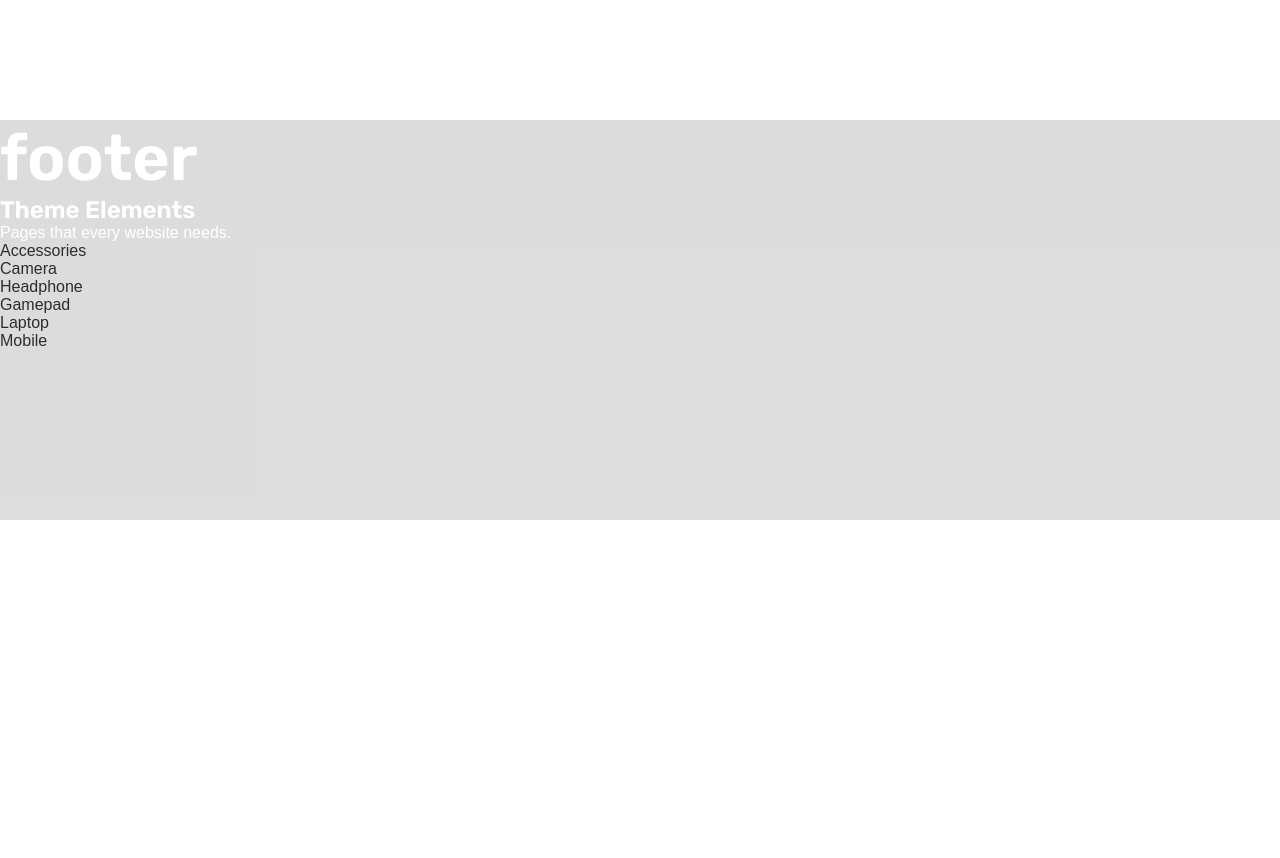
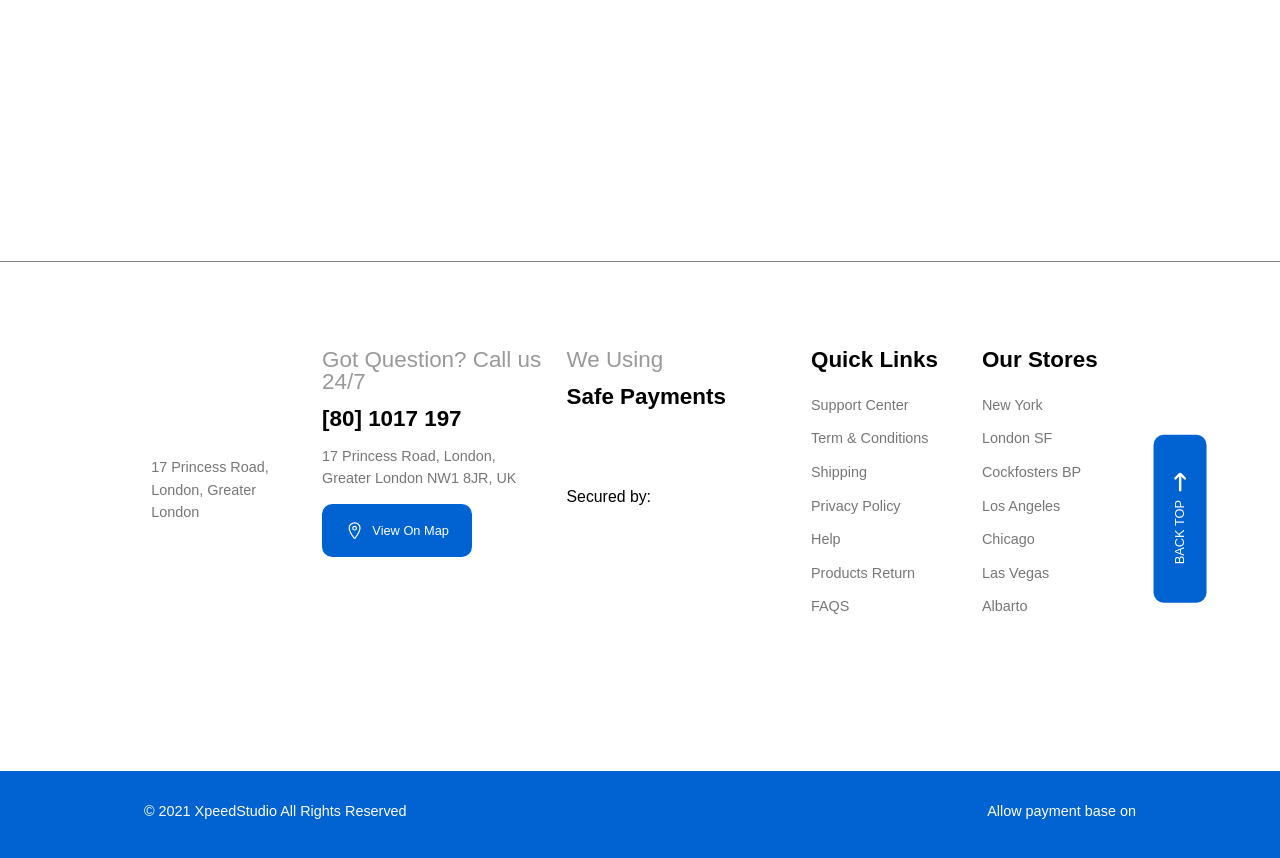
Before and after one commit to eslamal3kda/Marketo_e-commerce_project, a React (Vite) app: page / in a window 1280 px wide. Shown: the part 520-1378 px from the top of the page. Before the commit the page ends 1040 px from the top, so only its background shows below. Built offline with nearby package versions, Linux system fonts and the light colour scheme; a web font is replaced by a local one.

Commit message:
add footer

```diff
--- a/src/components/GallerySubList/GallerySubList.jsx
+++ b/src/components/GallerySubList/GallerySubList.jsx
@@ -1,10 +1,10 @@
 import { Link } from "react-router-dom";
 
-export default function GallerySubList({ label,title, page1, page2, page3, page4, page5, page6 }) {
+export default function GallerySubList({ label,title, page1, page2, page3, page4, page5, page6,page7 }) {
     return (
         <>
             <ul className="gallery-sub-list">
-                <h6>{label}</h6>
+                <p className="custom-header">{label}</p>
                 <span>{title}</span>
                 <li>
                     <Link to={page1}>{page1}</Link>
@@ -24,6 +24,9 @@ export default function GallerySubList({ label,title, page1, page2, page3, page4
                 <li>
                     <Link to={page6}>{page6}</Link>
                 </li>
+                <li>
+                    <Link to={page7}>{page7}</Link>
+                </li>
             </ul>
         </>
     );
--- a/src/components/Logo/Logo.jsx
+++ b/src/components/Logo/Logo.jsx
@@ -3,11 +3,11 @@ import { Link } from "react-router-dom";
 export default function Logo() {
     return (
         <div className="logo">
-            <h4>
+            <h2>
                 <Link to={""}>
                     <div className="anime-logo"><span className="logo-name">Mark</span></div>eto<span className="logo-name">.</span>
                 </Link>
-            </h4>
+            </h2>
         </div>
     );
 }
--- a/src/layout/1-Navbar/Navbar.jsx
+++ b/src/layout/1-Navbar/Navbar.jsx
@@ -63,20 +63,6 @@ export default function Navbar() {
                                 <li><Link to={"single-blog"}>Single Blog</Link></li>
                             </ul>
                         </li>
-                        <li>
-                            <NavLink to={"/gallery"}>gallery <IoIosArrowDown /></NavLink>
-                            <ul className="gallery_list">
-                                <li>
-                                    <GallerySubList label={"Theme Elements"} title={"Pages that every website needs."} page1={"Accessories"} page2={"Camera"} page3={"Headphone"} page4={"Gamepad"} page5={"Laptop"} page6={"Mobile"} />
-                                </li>
-                                <li>
-                                    <GallerySubList label={"Theme Elements"} title={"Pages that every website needs."} page1={"Shop"} page2={"Product Details"} page3={"Wishlist"} page4={"Product Category"} page5={"Blog"} page6={"Blog Single"} />
-                                </li>
-                                <li>
-                                    <GallerySubList label={"Theme Elements"} title={"Pages that every website needs."} page1={"Product Category V2"} page2={"Contact"} page3={"Terms and Conditions"} page4={"FAQ"} page5={"About Us"} page6={"My Account"} />
-                                </li>
-                            </ul>
-                        </li>
                     </ul>
                     <div className="nav-icons">
                         <NavLink to={"wishlist"}>
--- a/src/layout/1-Navbar/_navbar.scss
+++ b/src/layout/1-Navbar/_navbar.scss
@@ -14,7 +14,7 @@
             border-right: 1px solid #2d2d2d2d;
             padding-right: 1em;
             svg {
-                font-size: 1.2em;
+                font-size: 0.95em;
             }
         }
         .social-media {
@@ -110,20 +110,13 @@
                 border-radius: 1em;
                 z-index: 3;
                 display: none;
+                transition: 0.5s;
                 li {
                     width: 100%;
                     &:not(:last-child) {
                         border-bottom: 1px solid #2d2d2d2d;
                     }
                 }
-            }
-            // المشكلة اللي عندي هنا فالـ position
-            ul.gallery_list {
-                li {position: relative;}
-                width: 50rem;
-                right: -100%;
-                height: 30em;
-                gap: 2em;
             }
             &:hover {
                 ul {
--- a/src/layout/2-Footer/Footer.jsx
+++ b/src/layout/2-Footer/Footer.jsx
@@ -1,19 +1,38 @@
+
+import { FaArrowRightLong } from "react-icons/fa6";
 import GallerySubList from "../../components/GallerySubList/GallerySubList";
+import { IoLocationOutline } from "react-icons/io5";
 
 export default function Footer() {
     return (
-        <footer>
-            <h1>footer</h1>
-            <GallerySubList
-                label={"Theme Elements"}
-                title={"Pages that every website needs."}
-                page1={"Accessories"}
-                page2={"Camera"}
-                page3={"Headphone"}
-                page4={"Gamepad"}
-                page5={"Laptop"}
-                page6={"Mobile"}
-            />
+        <footer className="x-padding">
+            <div className="footer-content">
+                <div className="footer_sections location-section">
+                    <p className="location-title ">17 Princess Road, London, Greater London</p>
+                </div>
+                <div className="footer_sections footer-details">
+                    <p className="details-head">Got Question? Call us 24/7</p>
+                    <p className="custom-header"><span>[80] 1017 197</span></p>
+                    <p className="location-title">17 Princess Road, London, Greater London NW1 8JR, UK</p>
+                    <button> <IoLocationOutline />View on map</button>
+                </div>
+                <div className="footer_sections footer-details">
+                    <p className="details-head">We Using</p>
+                    <p className="custom-header">Safe Payments</p>
+                    <p className="secured-by">Secured by:</p>
+                </div>
+                <div className="footer_sections">
+                    <GallerySubList label={'Quick Links'} page1={'Support Center'} page2={'Term & Conditions'} page3={'Shipping'} page4={'Privacy Policy'} page5={'Help'} page6={'Products Return'} page7={'FAQS'} />
+                </div>
+                <div className="footer_sections">
+                    <GallerySubList label={'Our Stores'} page1={'New York'} page2={'London SF'} page3={'Cockfosters BP'} page4={'Los Angeles'} page5={'Chicago'} page6={'Las Vegas'} page7={'Albarto'} />
+                </div>
+                <button className="back-top">back top <FaArrowRightLong /></button>
+            </div>
+            <div className="copy-rights x-padding">
+                <p> &copy; 2021 XpeedStudio All Rights Reserved </p>
+                <p> Allow payment base on </p>
+            </div>
         </footer>
     );
 }
--- a/src/layout/2-Footer/_footer.scss
+++ b/src/layout/2-Footer/_footer.scss
@@ -1,8 +1,98 @@
 footer {
-    background-color: #3d3d3d2d;
-    color: #FFF;
-    width: 100%;
-    min-height: 50vh;
-    position: absolute;
-    bottom: -15em;
+    border-top:1px solid #00000080 ;
+    height: 75vh;
+    display: flex;
+    flex-direction: column;
+    padding: 1rem;
+    gap: 0.5rem;
+    position: relative;
+    font-size: 0.9em;
+    .footer-content {
+        display: flex;
+        align-items: center;
+        gap: 1.5rem;
+        padding: 0.5em;
+        height: 85%;
+        position: relative;
+        .footer_sections{
+            display: flex;
+            flex-direction: column;
+            width: calc((100% - 6rem) / 6);
+            height: 100%;
+            margin-top: 8rem;
+            gap: 1em;
+            .location-title {
+                font-size: 1em;
+                color: #777;
+            }
+            .details-head {
+                color: #999;
+                font-weight: 300;
+                font-size: 1.4rem;
+            }
+            &.location-section{
+                margin-top: 0;
+                justify-content: center;
+                translate: 0 -2em;
+            }
+            &.footer-details {
+                flex-grow: 1;
+                .secured-by{
+                    translate: 0 4em ;
+                    font-size: 1.1em;
+                }
+            }
+            .gallery-sub-list {
+                display: flex;
+                flex-direction: column;
+                gap: 0.7rem;
+                li {
+                    a {
+                        color: #777;
+                        transition: 0.5s;
+                        &:hover {
+                            color: $main-color;
+                        }
+                    }
+                }
+            }
+        }
+        button {
+            padding: 1.2em 1.8em;
+                    width: fit-content;
+                    border-radius: 0.8em;
+                    display: flex;
+                    align-items: center;
+                    gap: 0.5rem;
+                    background-color: $main-color;
+                    color: #FFF;
+                    text-transform: capitalize;
+                    font-size: 0.8rem;
+                    svg {
+                        font-size: 1.2rem;
+                    }
+            &.back-top{
+                position: absolute;
+                right: -10em;
+                rotate: 270deg;
+                padding-inline: 3em;
+                text-transform: uppercase;
+            }
+        }
+    }
+    .copy-rights {
+        position: absolute;
+        display: flex;
+        justify-content: space-between;
+        padding-block: 2em;
+        background-color: $main-color;
+        color: #FFF;
+        width: 100%;
+        height: 15%;
+        left: 0;
+        bottom: 0;
+        p{
+            font-size: 1em;
+        }
+    }
 }
--- a/src/pages/HomePage/HomePage.jsx
+++ b/src/pages/HomePage/HomePage.jsx
@@ -1,7 +1,7 @@
 export default function HomePage() {
     return (
         <>
-          <h2>Home Page</h2>
+          <h2 className="page-test">Home Page</h2>
         </>
     );
 }
--- a/src/style/app.scss
+++ b/src/style/app.scss
@@ -5,3 +5,7 @@
 @import '../layout/1-Navbar/navbar-responsive';
 @import '../layout/2-Footer/footer';
 @import '../pages/HomePage/homepage';
+
+.page-test {
+    height: 80vh;
+}
--- a/src/style/global/_reset.scss
+++ b/src/style/global/_reset.scss
@@ -3,6 +3,7 @@
     margin: 0;
     box-sizing: border-box;
     font-family: Rubik , sans-serif;
+    line-height: 1.4rem;
 }
 
 @font-face {
@@ -36,19 +37,19 @@ ul {
 }
 
 h1 {
-    font-size: 4rem;
+    font-size: 2.5rem;
 }
 h2 {
-    font-size: 3.5rem;
+    font-size: 2.3rem;
 }
 h3 {
-    font-size: 3rem;
+    font-size: 2.1rem;
 }
 h4 {
-    font-size: 2.5rem;
+    font-size: 1.9rem;
 }
 h5 {
-    font-size: 2rem;
+    font-size: 1.7rem;
 }
 h6 {
     font-size: 1.5rem;
@@ -61,3 +62,13 @@ p {
 .x-padding {
     padding-inline: 10em;
 }
+
+.custom-header {
+    font-size: 1.4rem;
+    font-weight: 600;
+}
+button {
+    cursor: pointer;
+    border: none;
+    outline: none;
+}
--- a/src/style/global/_responsive.scss
+++ b/src/style/global/_responsive.scss
@@ -13,22 +13,22 @@
         padding-inline: 5em;
     }
     h1 {
-        font-size: 3.7rem;
+        font-size: 2.3rem;
     }
     h2 {
-        font-size: 3.7rem;
+        font-size: 2.1rem;
     }
     h3 {
-        font-size: 3.2rem;
+        font-size: 1.9rem;
     }
     h4 {
-        font-size: 2.9rem;
+        font-size: 1.7rem;
     }
     h5 {
-        font-size: 2.2rem;
+        font-size: 1.5rem;
     }
     h6 {
-        font-size: 1.8rem;
+        font-size: 1.3rem;
     }
     p {
         font-size: 1rem;
```
Also changed, not shown: src/App.jsx (+6 -6 lines).
